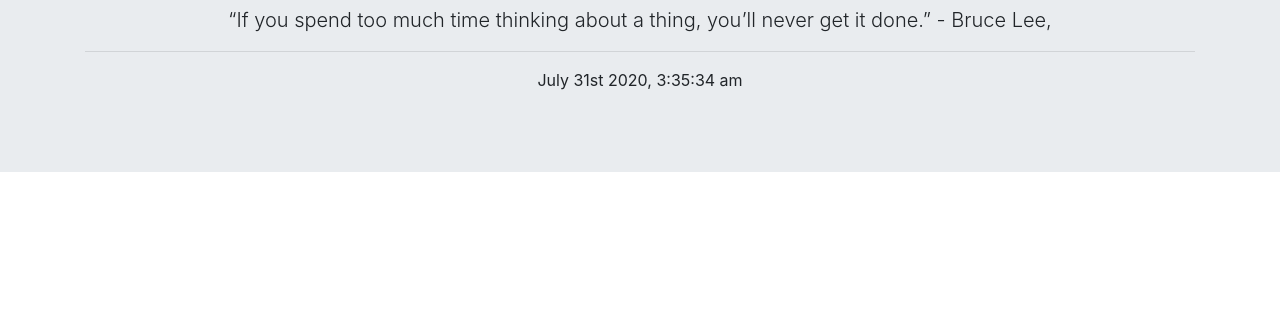
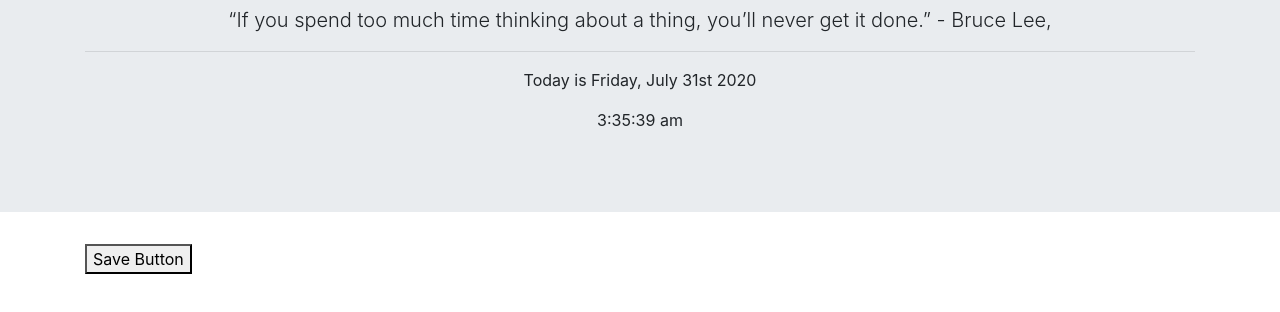
Before and after one commit to hihellos/Day_Planner, a plain HTML site: page index.html in a window 1280 px wide. Shown: the part 134-446 px from the top of the page. Drawn offline with nearby package versions, Linux system fonts and the light colour scheme.

Commit message:
dynamically adding hour rows, save button shows on page

```diff
--- a/index.html
+++ b/index.html
@@ -7,7 +7,6 @@
 <meta name="Description" content="Enter your description here"/>
 <script src="https://ajax.googleapis.com/ajax/libs/jquery/3.5.1/jquery.min.js"></script>
 <script src="lib/moment/moment.min.js"></script>
-<script src="https://cdnjs.cloudflare.com/ajax/libs/moment.js/2.27.0/locale/min.js"></script>
 <link rel="stylesheet" href="https://cdnjs.cloudflare.com/ajax/libs/twitter-bootstrap/4.5.0/css/bootstrap.min.css">
 <link rel="stylesheet" href="https://cdnjs.cloudflare.com/ajax/libs/font-awesome/5.14.0/css/all.min.css">
 <link rel="stylesheet" href="styles.css">
@@ -23,12 +22,18 @@
               - Bruce Lee, </p>
               <hr>
           <p id="date"></p>
+          <p id="current-time"></p>
         </div>
       </div>
 
-    <!-- Calendar Container -->
+    <!-- Day Overview Container -->
     <div class="container">
-
+        <!-- <div class="row">Empty Row</div>
+        <div class="row" id="nine-five">
+            <div class="col-sm-1">9am</div>
+            <div class="col-sm-9">activity</div>
+            <div class="col-sm-2">save button</div>
+        </div> -->
 
     </div>
 
--- a/script.js
+++ b/script.js
@@ -11,8 +11,58 @@ $( document ).ready(function() {
 // WHEN I open the planner
 // THEN the current day is displayed at the top of the calendar
 
+// Display today's date & time in jumbotron
+$("#date").text("Today is " + (moment().format('dddd, MMMM Do YYYY')));
+$("#current-time").text((moment().format('h:mm:ss a')));
+
+var update = setInterval( function(){
+    date = moment(new Date());
+    $("#current-time").text((moment().format('h:mm:ss a')));
+
+}, 1000)
+
+  setInterval(update, 1000);
+
 // WHEN I scroll down
 // THEN I am presented with timeblocks for standard business hours
+
+// my object has hours 9am-5pm, To do input, save button
+// var plannerObj = [
+//     {
+//     time: ["9:00:00", "10:00:00", "11:00:00", "12:00:00", "1:00:00", "2:00:00", "3:00:00", "4:00:00", "5:00:00"],
+//     activity: "",
+//     saveBtn:
+//     }
+
+
+// ]
+
+var rowDiv = $("<div class='row'>");
+
+var colOne = $("<div class='col-sm-1'>");
+var colTwo = $("<div class='col-sm-10'>");
+var colThree = $("<div class = 'col-sm-2' + 'button'>");
+
+$(".container").append(rowDiv);
+rowDiv.append(colOne, colTwo, colThree);
+
+//
+
+var saveBtn = $("<button class='save-btn'>Save Button</button>");
+$(".col-sm-2").append(saveBtn);
+
+var toDoInput = $("<div id = 'input-form'>");
+var inputArea = $("<div id = 'todo-input'>Input input input</div>");
+
+$("#input-form").append(inputArea);
+$(".col-sm-10").append(toDoInput);
+
+// for loop to dynamically create activity row, with time col-1, activity col-9, savebutton col-2
+// needs to loop through time array 9am-5pm to put in 1st col of each row
+// needs to put blank activity col in each row
+// needs to put save task button in col in each row
+
+// var
 
 // WHEN I view the timeblocks for that day
 // THEN each timeblock is color coded to indicate whether it is in the past, present, or future
@@ -23,6 +73,5 @@ $( document ).ready(function() {
 // WHEN I refresh the page
 // THEN the saved events persist
 
-$("#date").text(moment().format('MMMM Do YYYY, h:mm:ss a'));
-console.log(moment());
+
 });
```
